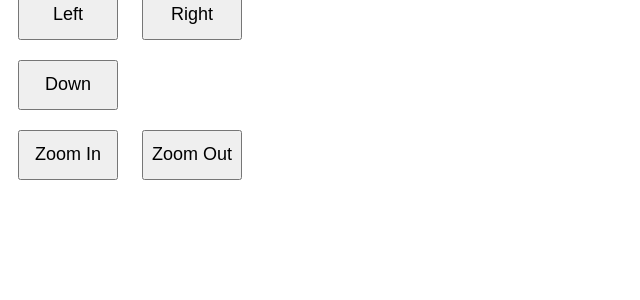
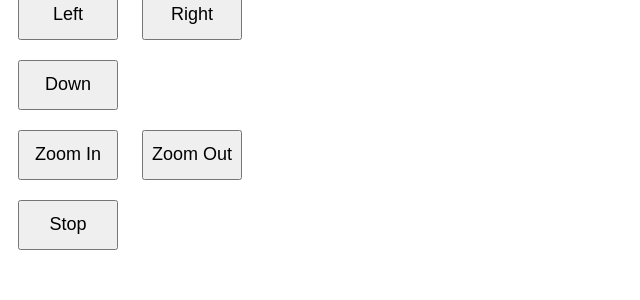
Before and after one commit to Mkhgkk/ptz-control, a Flask app: page / in a window 1280 px wide. Shown: the part 170-470 px from the top of the page, without its empty margins (0-640 px from the left). Run offline with Flask 3, Linux system fonts and the light colour scheme.

Commit message:
fix: separate stop function

```diff
--- a/app.py
+++ b/app.py
@@ -5,7 +5,7 @@ from time import sleep
 app = Flask(__name__)
 
 # Camera configuration
-CAMERA_IP = '192.168.0.128'
+CAMERA_IP = '192.168.0.133'
 CAMERA_PORT = 80
 USERNAME = 'root'
 PASSWORD = 'fsnetworks1!'
@@ -29,54 +29,61 @@ def move():
     move_camera(direction)
     return jsonify({'status': 'success'})
 
+@app.route('/stop', methods=['POST'])
+def stop():
+    stop_camera()
+    return jsonify({'status': 'stopped'})
+
 def move_camera(direction):
     """Function to move camera based on the direction input."""
-    # Create a RelativeMove request
-    relative_move_request = ptz_service.create_type('RelativeMove')
-    relative_move_request.ProfileToken = profile_token
+    # Create a ContinuousMove request
+    continuous_move_request = ptz_service.create_type('ContinuousMove')
+    continuous_move_request.ProfileToken = profile_token
 
-    # Define the movement increments for pan, tilt, and zoom
-    pan_increment = 0.1   # Smaller increment for pan movement
-    tilt_increment = 0.1  # Smaller increment for tilt movement
-    zoom_increment = 0.1  # Smaller increment for zoom movement
-
-    # Initialize the PTZ vector types correctly
-    relative_move_request.Translation = {
+    # Initialize the PTZ speed vector correctly
+    continuous_move_request.Velocity = {
         'PanTilt': {'x': 0.0, 'y': 0.0},
         'Zoom': {'x': 0.0}
     }
 
-    # Set the increments for each direction
+    # Define the speed for each direction
+    pan_speed = 0.1  # Speed for pan movement
+    tilt_speed = 0.1  # Speed for tilt movement
+    zoom_speed = 0.1  # Speed for zoom movement
+
+    # Set the speed for each direction
     if direction == 'up':
-        relative_move_request.Translation['PanTilt']['y'] = tilt_increment
+        continuous_move_request.Velocity['PanTilt']['y'] = tilt_speed
     elif direction == 'down':
-        relative_move_request.Translation['PanTilt']['y'] = -tilt_increment
+        continuous_move_request.Velocity['PanTilt']['y'] = -tilt_speed
     elif direction == 'left':
-        relative_move_request.Translation['PanTilt']['x'] = -pan_increment
+        continuous_move_request.Velocity['PanTilt']['x'] = -pan_speed
     elif direction == 'right':
-        relative_move_request.Translation['PanTilt']['x'] = pan_increment
+        continuous_move_request.Velocity['PanTilt']['x'] = pan_speed
     elif direction == 'zoom_in':
-        relative_move_request.Translation['Zoom']['x'] = zoom_increment
+        continuous_move_request.Velocity['Zoom']['x'] = zoom_speed
     elif direction == 'zoom_out':
-        relative_move_request.Translation['Zoom']['x'] = -zoom_increment
+        continuous_move_request.Velocity['Zoom']['x'] = -zoom_speed
 
-    # Optionally, define the speed (if supported by the camera)
-    relative_move_request.Speed = {
-        'PanTilt': {'x': 0.5, 'y': 0.5},
-        'Zoom': {'x': 0.5}
-    }
-
-    # Execute the RelativeMove command
+    # Execute the ContinuousMove command
     try:
-        ptz_service.RelativeMove(relative_move_request)
-        print(f"Camera moved {direction} successfully.")
+        ptz_service.ContinuousMove(continuous_move_request)
+        print(f"Camera moving {direction} continuously.")
     except Exception as e:
         print(f"An error occurred: {e}")
 
-    # Optional: Wait for the camera to move and then stop
-    sleep(1)
-    ptz_service.Stop({'ProfileToken': profile_token})
-    print("Camera movement stopped.")
+def stop_camera():
+    """Function to stop the camera movement."""
+    stop_request = ptz_service.create_type('Stop')
+    stop_request.ProfileToken = profile_token
+    stop_request.PanTilt = True  # Stop PanTilt movement
+    stop_request.Zoom = True     # Stop Zoom movement
+
+    try:
+        ptz_service.Stop(stop_request)
+        print("Camera movement stopped.")
+    except Exception as e:
+        print(f"An error occurred while stopping: {e}")
 
 if __name__ == '__main__':
     app.run(host='0.0.0.0', port=5000)
--- a/templates/index.html
+++ b/templates/index.html
@@ -25,6 +25,17 @@
           .then((response) => response.json())
           .then((data) => console.log(data));
       }
+
+      function stopCamera() {
+        fetch("/stop", {
+          method: "POST",
+          headers: {
+            "Content-Type": "application/json",
+          },
+        })
+          .then((response) => response.json())
+          .then((data) => console.log(data));
+      }
     </script>
   </head>
   <body>
@@ -43,5 +54,8 @@
       <button class="button" onclick="moveCamera('zoom_in')">Zoom In</button>
       <button class="button" onclick="moveCamera('zoom_out')">Zoom Out</button>
     </div>
+    <div>
+      <button class="button" onclick="stopCamera()">Stop</button>
+    </div>
   </body>
 </html>
```
